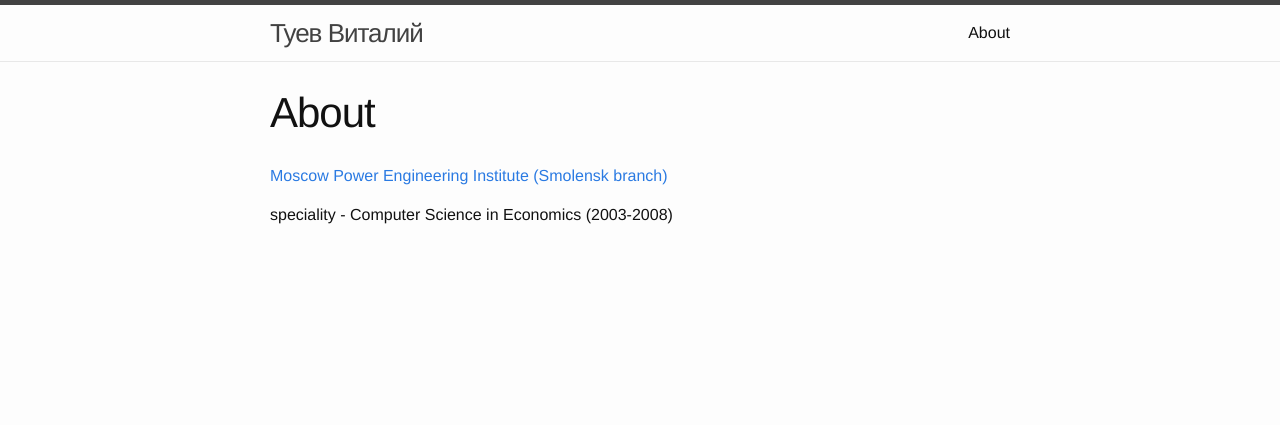
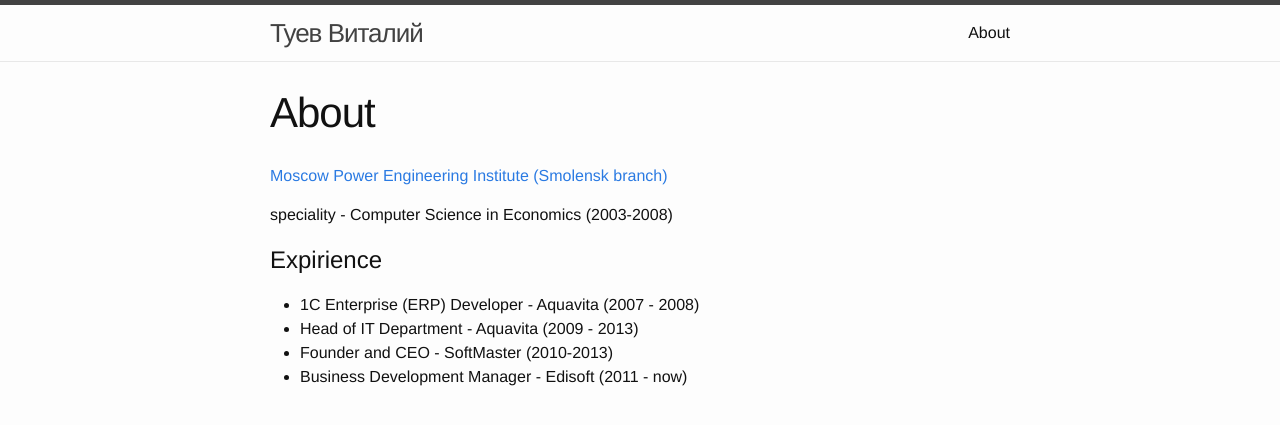
Before and after one commit to vetal232/vetal232.github.io, a Jekyll site: the page built from about.md, in a window 1280 px wide. Shown: the top 425 px of the page. Built offline with Jekyll 4.4.1, drawn with Linux system fonts in a browser that asks for light colours.

Commit message:
Update about.md

```diff
--- a/about.md
+++ b/about.md
@@ -7,3 +7,10 @@ permalink: /about/
  [Moscow Power Engineering Institute (Smolensk branch)](http://mpei.ru/lang/en/Pages/default.aspx)
 
 speciality - Computer Science in Economics (2003-2008)
+
+# Expirience
+
+- 1C Enterprise (ERP) Developer - Aquavita (2007 - 2008)
+- Head of IT Department - Aquavita (2009 - 2013)
+- Founder and CEO - SoftMaster (2010-2013)
+- Business Development Manager - Edisoft (2011 - now)
```
